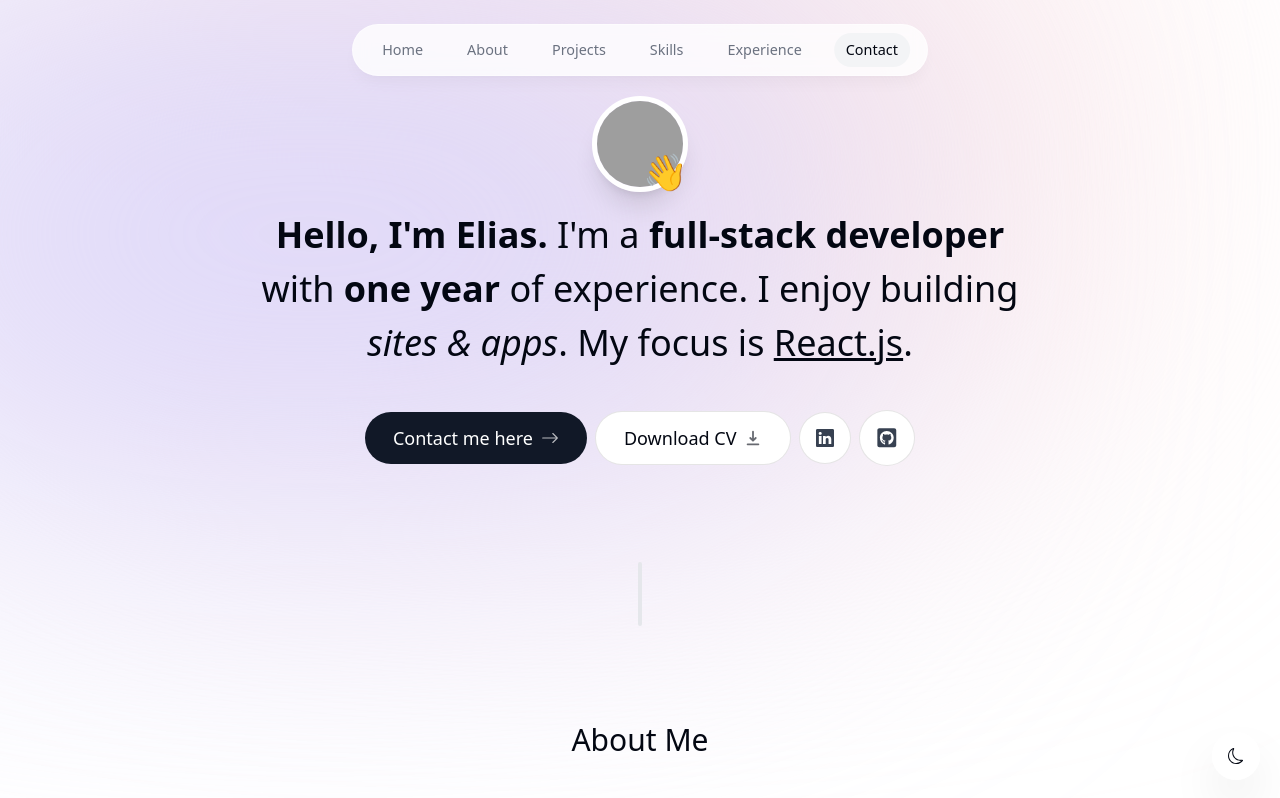
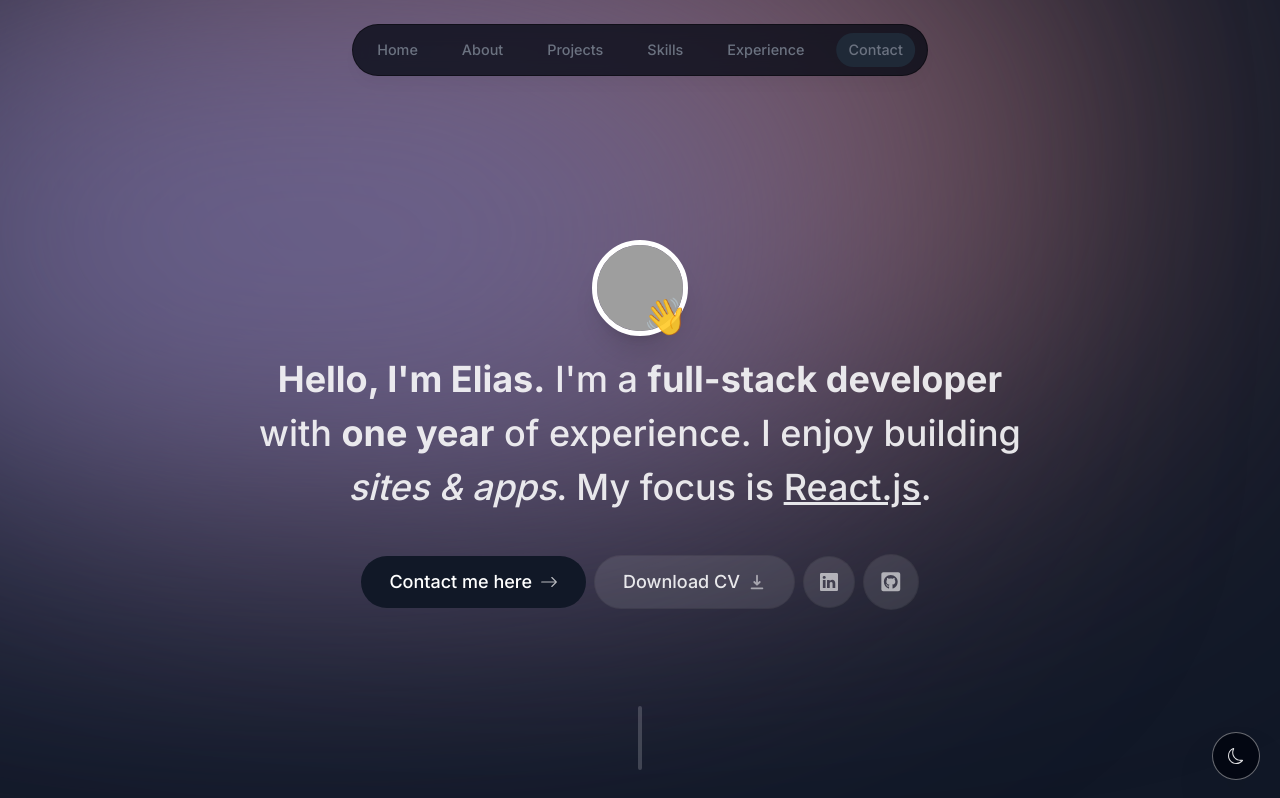
Before and after one commit to eliasrenawi23/portfolio, a Next.js app: page / in a window 1280 px wide. Shown: the top 798 px of the page. Built offline with nearby package versions, Linux system fonts and the light colour scheme; no server answers; grey boxes are pictures that could not be loaded.

Commit message:
dark mode

```diff
--- a/app/layout.tsx
+++ b/app/layout.tsx
@@ -1,12 +1,12 @@
 import type { Metadata } from 'next'
 import Header from "@/components/header";
-
 import { Inter } from 'next/font/google'
 import './globals.css'
 import ActiveSectionContextProvider from '@/context/Active-section-context';
 import { Toaster } from 'react-hot-toast';
 import Footer from '@/components/Footer';
 import TheamSwitch from '@/components/TheamSwitch';
+import ThemeContextProvider from '@/context/ThemeContext';
 
 const inter = Inter({ subsets: ['latin'] })
 
@@ -22,35 +22,48 @@ export default function RootLayout({
 }) {
   return (
     <html lang="en" className='!scroll-smooth'>
-      <body className={`${inter.className}bg-gray-50 text-gray-950 h-[5000px]`}>
-        <div className="bg-[#fbe2e3] absolute
-          top-[-6rem] -z-10
-          right-[11rem]
-          h-[31.25rem]
-          w-[31.25rem]
+      <body
+        className={`${inter.className}
+        bg-gray-50
+        text-gray-950
+        relative pt-28
+        sm:pt-36 dark:bg-gray-900
+        dark:text-gray-50
+        dark:text-opacity-90`}
+      >
+        <div className="
+        bg-[#fbe2e3]
+        absolute top-[-6rem]
+        -z-10 right-[11rem]
+        h-[31.25rem] w-[31.25rem]
         rounded-full blur-[10rem]
         sm:w-[68.75rem]
         dark:bg-[#946263]"></div>
-        <div className="bg-[#dbd7fb] absolute
-        top-[-1rem] -z-10
+        <div className="
+        bg-[#dbd7fb]
+        absolute top-[-1rem]
+        -z-10
         left-[-35rem]
         h-[31.25rem]
         w-[50rem]
-        rounded-full blur-[10rem]
+        rounded-full
+        blur-[10rem]
         sm:w-[68.75rem]
         md:left-[-33rem]
         lg:left-[-28rem]
         xl:left-[-15rem]
         2xl:left-[-5rem]
         dark:bg-[#676394]"></div>
+        <ThemeContextProvider>
           <ActiveSectionContextProvider>
             <Header />
             {children}
             <Footer />
             <Toaster position="top-right" />
             <TheamSwitch />
+          </ActiveSectionContextProvider>
+        </ThemeContextProvider>
 
-        </ActiveSectionContextProvider>
       </body>
     </html>
   )
--- a/components/Experience.tsx
+++ b/components/Experience.tsx
@@ -9,9 +9,11 @@ import {
 import "react-vertical-timeline-component/style.min.css";
 import { experiencesData } from "@/lib/data";
 import { useSectionInView } from "@/lib/hooks";
+import { useTheme } from "@/context/ThemeContext";
 
 const Experience = () => {
     const { ref } = useSectionInView("Experience");
+    const { theme } = useTheme();
 
     return (
         <section id="experience" ref={ref} className="scroll-mt-28 mb-28 sm:mb-40">
@@ -22,7 +24,7 @@ const Experience = () => {
                         <VerticalTimelineElement
                             contentStyle={{
                                 background:
-                                    "#f3f4f6",
+                                    theme === "light" ? "#f3f4f6" : "rgba(255, 255, 255, 0.05)",
                                 boxShadow: "none",
                                 border: "1px solid rgba(0, 0, 0, 0.05)",
                                 textAlign: "left",
@@ -36,7 +38,7 @@ const Experience = () => {
                             icon={item.icon}
                             iconStyle={{
                                 background:
-                                    "white",
+                                    theme === "light" ? "white" : "rgba(255, 255, 255, 0.15)",
                                 fontSize: "1.5rem",
                             }}
                         >
--- a/components/TheamSwitch.tsx
+++ b/components/TheamSwitch.tsx
@@ -1,38 +1,13 @@
 "use client";
 
-import React, { useEffect, useState } from 'react'
+import { useTheme } from '@/context/ThemeContext';
+import React from 'react'
 import { BsMoon, BsSun } from "react-icons/bs";
 
 
-type Theme = "light" | "dark"
 
 const TheamSwitch = () => {
-
-    const [theme, setTheame] = useState<Theme>("light");
-
-
-    const toggleTheme = () => {
-        if(theme == "light") {
-            setTheame("dark")
-            window.localStorage.setItem("theme", "dark");
-        } else {
-            setTheame("light")
-            window.localStorage.setItem("theme", "light");
-
-
-        }
-    }
-
-    useEffect(() => {
-        const localTheme = window.localStorage.getItem('theme') as Theme | null;
-
-        if(localTheme) {
-            setTheame(localTheme)
-        } else if(window.matchMedia("(prefers-color-scheme:dark).matches")) {
-            setTheame("dark")
-        }
-    }, [])
-
+    const { theme, toggleTheme } = useTheme();
     return (
         <button
             className="fixed bottom-5  right-5 bg-white w-[3rem] h-[3rem] bg-opacity-80 backdrop-blur-[0.5rem] border border-white border-opacity-40 shadow-2xl rounded-full flex items-center justify-center hover:scale-[1.15] active:scale-105 transition-all dark:bg-gray-950"
--- /dev/null
+++ b/context/ThemeContext.tsx
@@ -0,0 +1,67 @@
+"use client";
+
+import React, { createContext, useContext, useEffect, useState } from 'react'
+type Theme = "light" | "dark"
+
+type ThemeContextProviderProps = {
+    children: React.ReactNode;
+};
+
+type ThemeContextType = {
+    theme: Theme;
+    toggleTheme: () => void;
+};
+
+const ThemeContext = createContext<ThemeContextType | null>(null);
+
+const ThemeContextProvider = ({ children }: ThemeContextProviderProps) => {
+
+    const [theme, setTheame] = useState<Theme>("light");
+    const toggleTheme = () => {
+        if(theme == "light") {
+            setTheame("dark")
+            window.localStorage.setItem("theme", "dark");
+            document.documentElement.classList.add("dark");
+        } else {
+            setTheame("light")
+            window.localStorage.setItem("theme", "light");
+            document.documentElement.classList.remove("dark");
+
+        }
+    }
+    useEffect(() => {
+        const localTheme = window.localStorage.getItem('theme') as Theme | null;
+        if(localTheme) {
+            setTheame(localTheme)
+            if(localTheme === "dark") {
+                document.documentElement.classList.add("dark");
+            }
+        } else if(window.matchMedia("(prefers-color-scheme:dark).matches")) {
+            setTheame("dark")
+            document.documentElement.classList.add("dark");
+
+        }
+    }, [])
+
+    return (
+        <ThemeContext.Provider
+            value={{
+                theme,
+                toggleTheme,
+            }}
+        >
+            {children}
+        </ThemeContext.Provider>
+    )
+}
+export default ThemeContextProvider
+
+
+export const useTheme = () => {
+    const context = useContext(ThemeContext);
+
+    if(context === null) {
+        throw new Error("useTheme must be used within a ThemeContextProvider");
+    }
+    return context;
+}
--- a/tailwind.config.ts
+++ b/tailwind.config.ts
@@ -16,5 +16,7 @@ const config: Config = {
     },
   },
   plugins: [],
+  darkMode: "class",
+
 }
 export default config
```
Lines whose indentation alone changed are shown as unchanged.
